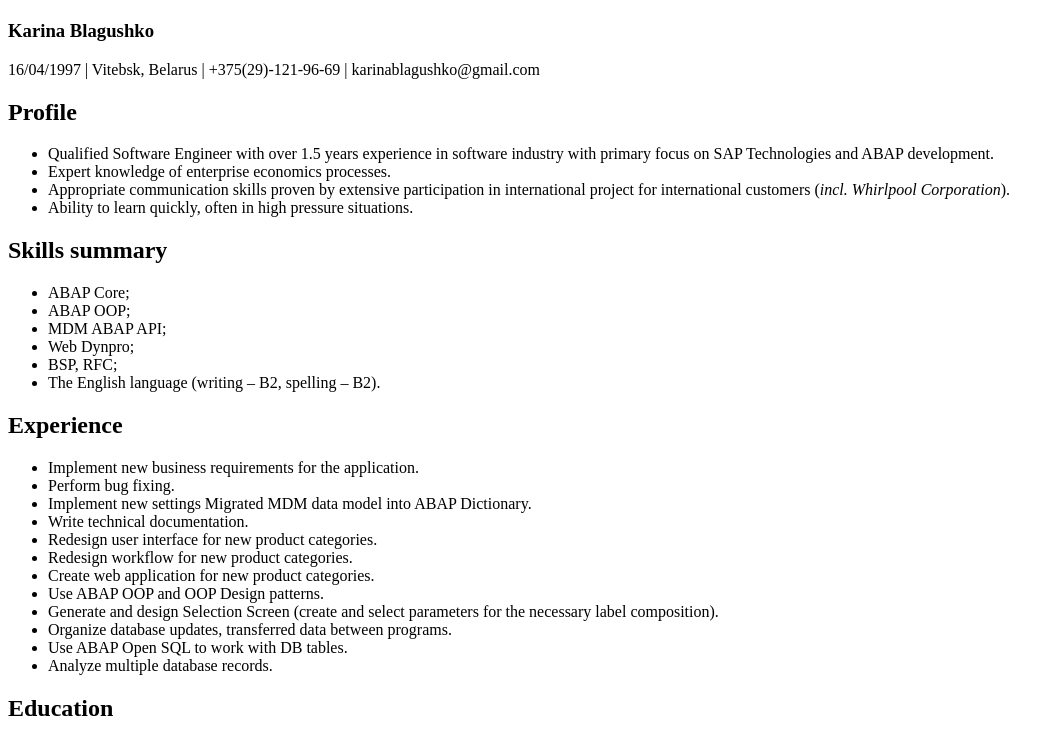
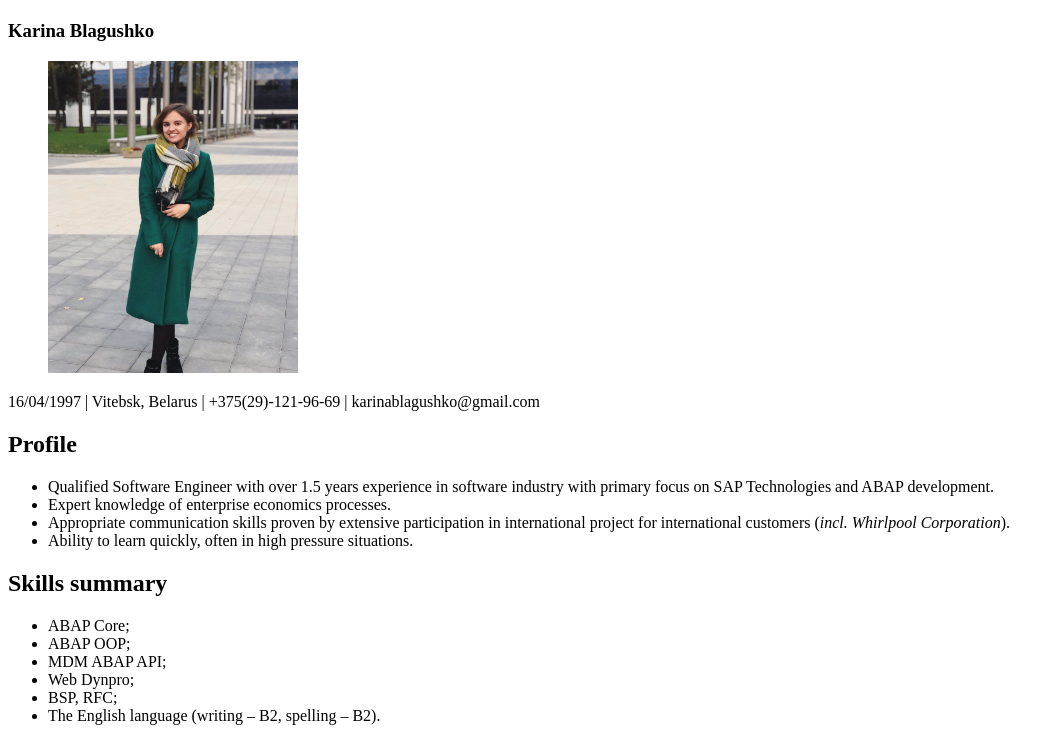
Before and after one commit to Blagushko/rsschool-cv, a plain HTML site: page index.html in a window 1280 px wide. Shown: the part 60-799 px from the top of the page, without its empty margins (0-1061 px from the left). Drawn offline with Linux system fonts and the light colour scheme.

Commit message:
feat: add photo to html

```diff
--- a/index.html
+++ b/index.html
@@ -16,6 +16,9 @@
       <main>
         <section class="general-info">
           <h3>Karina Blagushko</h3>
+          <figure>
+            <img src="img/cv_photo.jpg" alt="Portrait" width="250">
+          </figure>
           <p>16/04/1997 | Vitebsk, Belarus | +375(29)-121-96-69 | karinablagushko@gmail.com</p>
         </section>
         <section class="profile">
```
Also changed, not shown: img/cv_photo.jpg (added).
